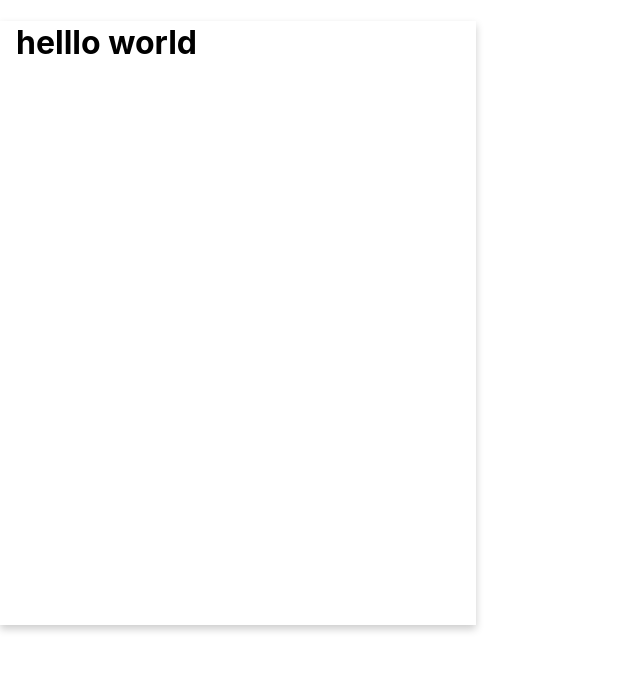
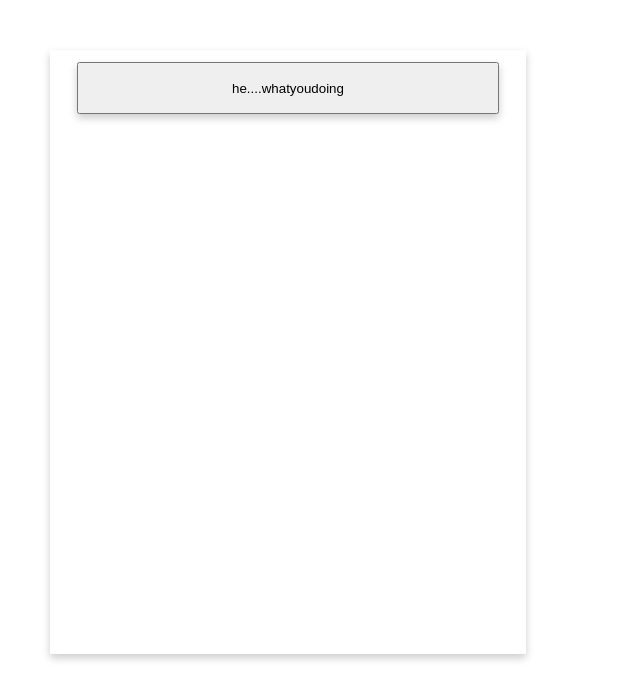
Before and after one commit to Afsar110/Chatting-App, a React (Create React App) app: page / in a window 1280 px wide. Shown: the top 700 px of the page, without its empty margins (0-640 px from the left). Built offline with nearby package versions, Linux system fonts and the light colour scheme.

Commit message:
secondcommit

```diff
--- a/package.json
+++ b/package.json
@@ -5,14 +5,12 @@
   "dependencies": {
     "@emotion/react": "^11.9.3",
     "@emotion/styled": "^11.9.3",
-    "@mui/material": "^5.8.3",
     "@testing-library/jest-dom": "^5.16.4",
     "@testing-library/react": "^13.3.0",
     "@testing-library/user-event": "^13.5.0",
     "react": "^18.1.0",
     "react-dom": "^18.1.0",
-    "react-scripts": "5.0.1",
-    "tachyons": "^4.12.0",
+    "react-scripts": "^2.1.3",
     "web-vitals": "^2.1.4"
   },
   "scripts": {
--- a/src/App.css
+++ b/src/App.css
@@ -42,4 +42,15 @@
   padding: 2px 16px;
   width: 444px;
   height: 600px;
+  display: flex;
+  justify-content: center;
+  margin-top:50px;
+  margin-left: 50px;
 }
+.ca{
+  box-shadow: 0 4px 8px 0 rgba(0,0,0,0.2);
+  padding: 2px 4px;
+  height: 52px;
+  width: 422px;
+  margin-top:10px;
+}
--- a/src/App.js
+++ b/src/App.js
@@ -1,10 +1,10 @@
-import logo from './logo.svg';
+
 import './App.css';
-
+import Frontpage from './componenet/Pages/Frontpage';
 function App() {
   return (
    <>
-   <h1 className='cc'>helllo world</h1>
+   <Frontpage/>
    </>
    )
 }
--- /dev/null
+++ b/src/componenet/Pages/Frontpage.js
@@ -0,0 +1,11 @@
+import React from 'react';
+
+
+const Frontpage=()=>{
+    return(
+        <div className='cc'>
+            <button className='ca'>he....whatyoudoing</button>
+        </div>
+    )
+}
+export default Frontpage;
```
Also changed, not shown: src/logo.svg (deleted), 1 other file (tests, documents, lock files or other folders).
